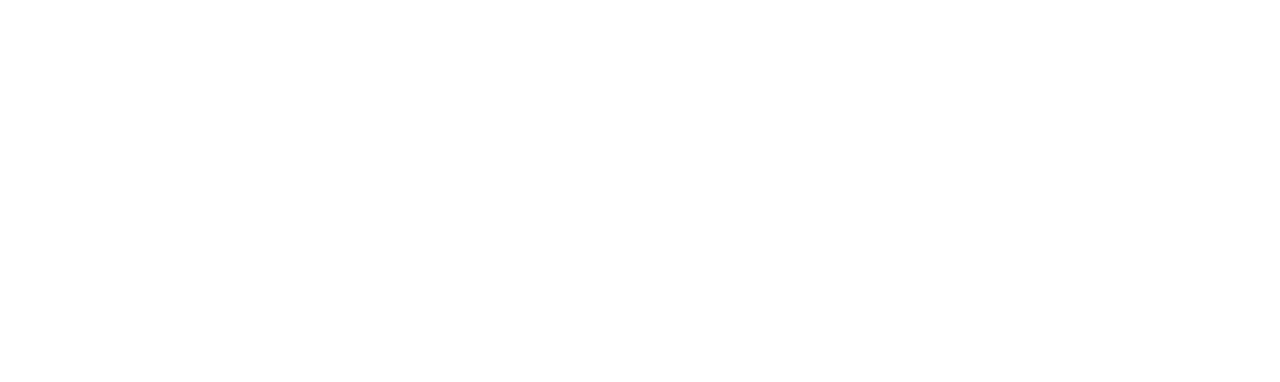
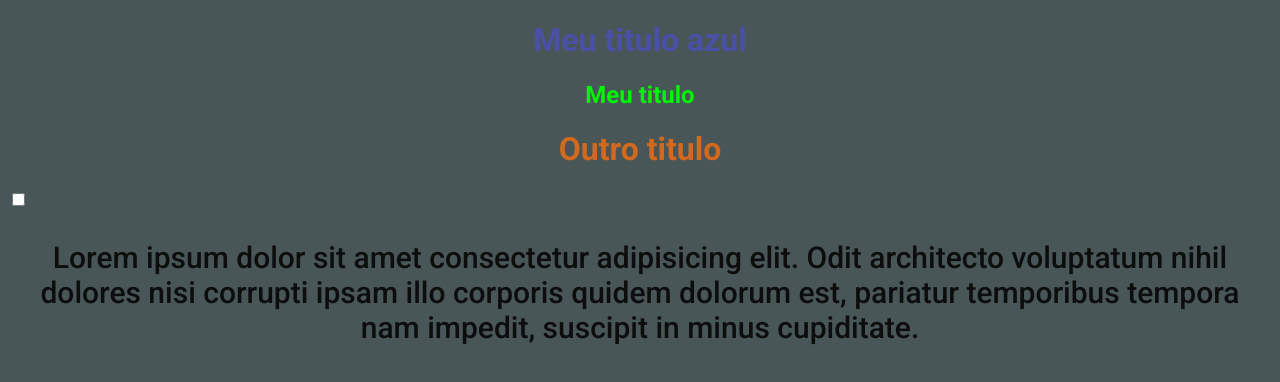
Before and after one commit to GabrielRyan2/aula05css, a plain HTML site: page pages/index.html in a window 1280 px wide. Drawn offline with Linux system fonts and the light colour scheme.

Commit message:
tipos de seletores e estilização

```diff
--- a/pages/index.html
+++ b/pages/index.html
@@ -1,11 +1,38 @@
 <!DOCTYPE html>
 <html lang="pt-BR">
+
 <head>
     <meta charset="UTF-8">
     <meta name="viewport" content="width=device-width, initial-scale=1.0">
+    <link rel="stylesheet" href="../styles/index.css">
     <title>Introdução ao CSS</title>
+    <style>
+        @import url('https://fonts.googleapis.com/css2?family=Oswald:wght@200..700&family=Roboto:ital,wght@0,100..900;1,100..900&display=swap');
+    </style>
 </head>
-<body>
+<style>
+    h1 {
+        color: blue;
+        text-align: center;
+    }
 
+    .outro-titulo {
+        color: chocolate;
+        text-align: center;
+        /* text-aling usado para centralizar o texto */
+    }
+</style>
+
+<body style="background-color: rgb(72, 86, 87);">
+    <h1 style="color: rgba(76, 76, 218, 0.604);">Meu titulo azul</h1>
+    <h2 style="color: rgb(6, 245, 6);">Meu titulo</h2>
+    <div>
+        <h1 class="outro-titulo">Outro titulo</h1>
+        <input type="checkbox">
+    </div>
+    <p class="texto">Lorem ipsum dolor sit amet consectetur adipisicing elit. Odit architecto voluptatum nihil dolores
+        nisi corrupti ipsam illo corporis quidem dolorum est, pariatur temporibus tempora nam impedit, suscipit in minus
+        cupiditate.</p>
 </body>
+
 </html>
--- /dev/null
+++ b/styles/index.css
@@ -0,0 +1,18 @@
+p {
+    font-weight: 500;
+    /* font-weigth peso da fonte o modelo como ela será, negrito etc */
+}
+
+*{
+    font-family: "Roboto", sans-serif;
+}
+
+.texto {
+        font-size: 30px;
+        color: rgb(13, 13, 13);
+        text-align: center;
+    }
+
+body h2{
+    text-align: center;
+}
```
